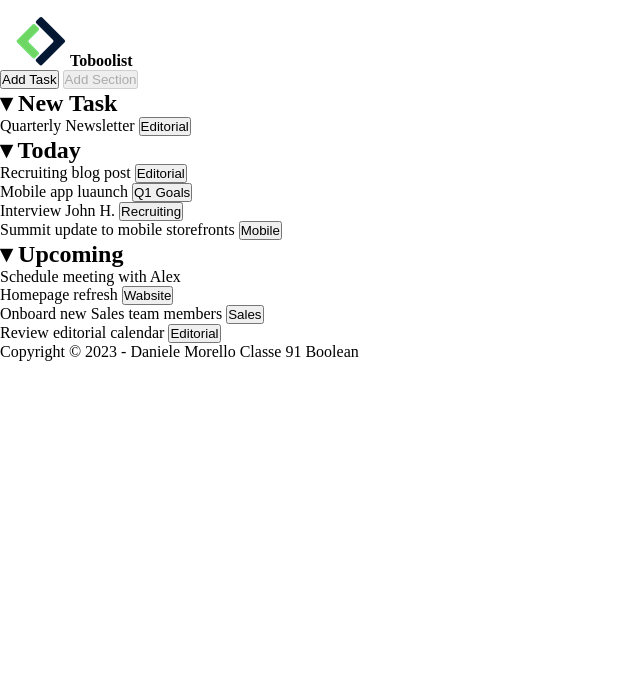
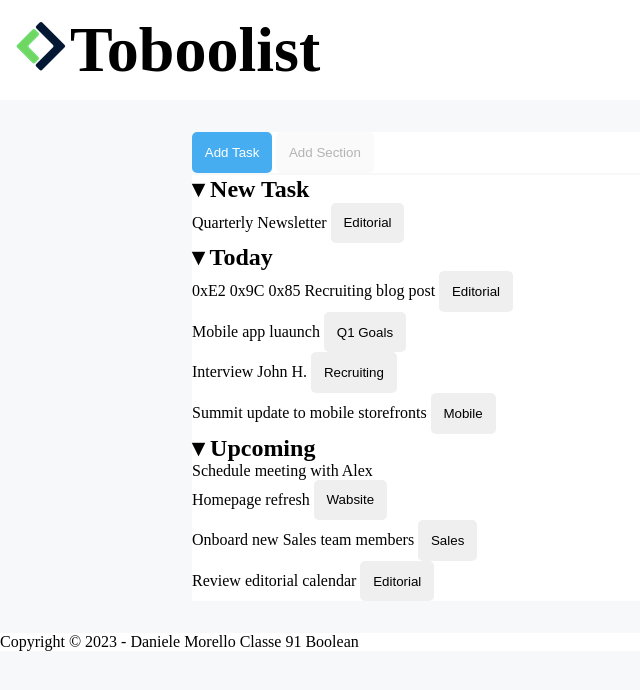
Before and after one commit to DanieleMorello/html-css-toboolist, a plain HTML site: page index.html in a window 1280 px wide. Shown: the whole page, without its empty margins (0-640 px from the left). Drawn offline with Linux system fonts and the light colour scheme.

Commit message:
fix header

```diff
--- a/css/style.css
+++ b/css/style.css
@@ -5,16 +5,51 @@
   box-sizing: border-box;
 }
 
+body {
+  background-color: #F6F8F9;
+}
+
 /* Utilites */
-.mt1{
-  margin-top: 1rem;
+.mt2{
+  margin-top: 2px;
 }
 
 .ml1 {
   margin-left: 1rem;
 }
 
-figure {
-  /* line-height: center; */
-  vertical-align: middle;
+p1 {
+  padding: 1rem;
 }
+
+.bg-color {
+  background-color: #F6F8F9;
+}
+
+.bg-white {
+  background-color: #fff;
+}
+
+.active {
+  background-color: #47ADF1;
+  color: #fff;
+}
+
+.text-center {
+  height: 100px;
+  line-height: 100px;
+}
+
+strong {
+  font-size: 4rem;
+}
+
+button {
+  border-radius: 5px;
+  padding: .8rem;
+  border: none;
+}
+
+main {
+  margin: 2rem 15%;
+}
--- a/index.html
+++ b/index.html
@@ -8,20 +8,20 @@
   <link rel="stylesheet" href="./css/style.css">
 </head>
 <body>
-  <header id="app-header">
-    <figure class="mt1 ml1">
+  <header id="app-header" class="bg-white">
+    <figure class=" ml1 text-center">
       <img src="./img/Logo.png" alt="logo">
-      <strong>Toboolist</strong> <!-- Da centrare verticalmente -->
+      <strong class="text-center">Toboolist</strong> <!-- Da centrare verticalmente -->
     </figure>
   </header>
 
-  <main id="app-main">
-    <div>
-      <button>Add Task</button>
+  <main id="app-main" class="bg-color">
+    <div class="bg-white p1">
+      <button class="active">Add Task</button>
       <button disabled="disabled">Add Section</button>
     </div>
 
-    <div>
+    <div class="bg-white mt2">
       <section id="new-task">
         <h2>&dtrif; New Task</h2>
         <div>
@@ -33,7 +33,7 @@
       <section id="today">
         <h2>&dtrif; Today</h2>
         <div>
-          <span>Recruiting blog post</span>
+          <span> 0xE2 0x9C 0x85 Recruiting blog post</span>
           <button>Editorial</button>
         </div>
 
@@ -75,7 +75,7 @@
       </section>
     </div>
   </main>
-  <footer id="app-footer">
+  <footer id="app-footer" class="bg-white">
     <p>Copyright &copy; <time>2023</time> - Daniele Morello Classe 91 Boolean</p>
   </footer>
 </body>
```
